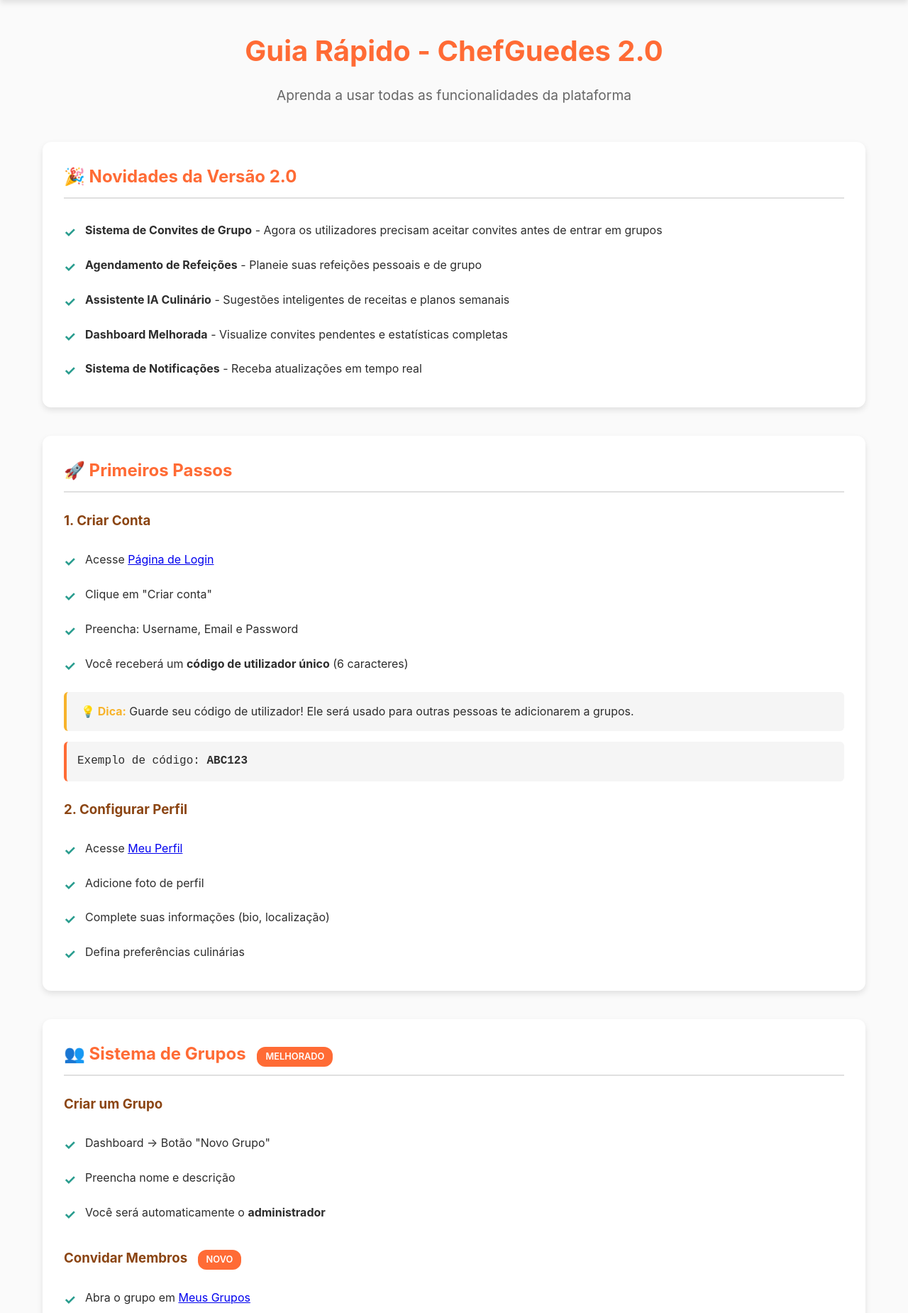
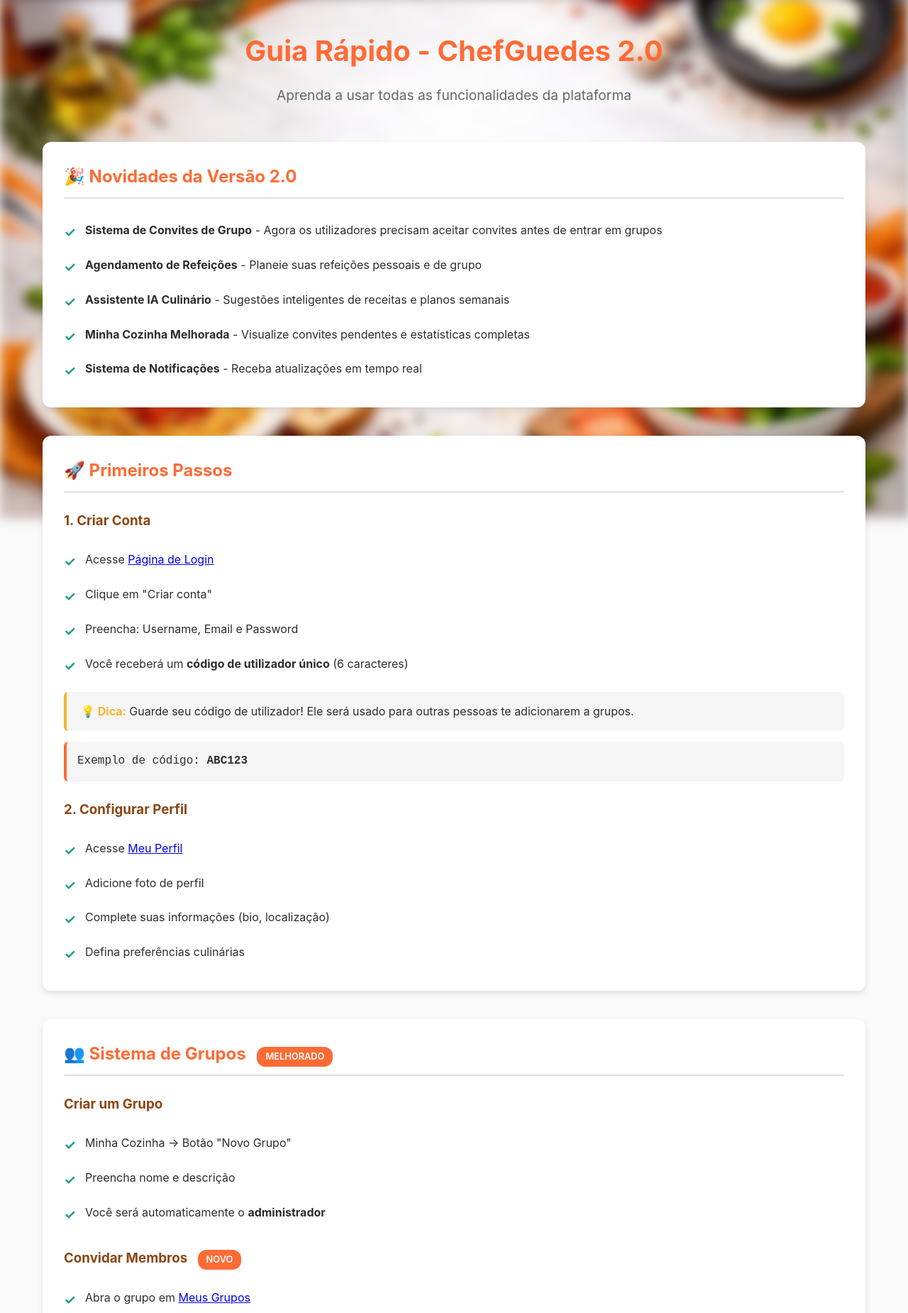
Before and after one commit to Igorguedes101448/SITE-GUEDES-OFICIAL, a PHP site: page /siteguedes/setup/guia-rapido.html in a window 1280 px wide. Shown: the part 70-1920 px from the top of the page at 71% size. Run offline with PHP 8.4, Linux system fonts and the light colour scheme.

Commit message:
igorguedes1234567
igorguedes1234567

```diff
--- a/css/styles.css
+++ b/css/styles.css
@@ -110,6 +110,23 @@ body {
     color: var(--text-primary);
     line-height: 1.6;
     transition: background-color 0.3s ease, color 0.3s ease;
+    position: relative;
+    min-height: 100vh;
+}
+
+body::before {
+    content: '';
+    position: fixed;
+    top: 0;
+    left: 0;
+    width: 100%;
+    height: 100%;
+    background-image: url('../images/fundo%20do%20site/fundo2.png');
+    background-size: cover;
+    background-position: center;
+    background-repeat: no-repeat;
+    filter: blur(8px);
+    z-index: -1;
 }
 
 /* ============================================
@@ -2235,6 +2252,15 @@ body {
     background-color: rgba(255, 107, 53, 0.1);
 }
 
+/* Ícone do sininho - preto no tema claro, branco no tema escuro */
+.notification-btn .bell-icon {
+    filter: grayscale(1) brightness(0);
+}
+
+[data-theme="dark"] .notification-btn .bell-icon {
+    filter: grayscale(1) brightness(2);
+}
+
 .notification-badge {
     position: absolute;
     top: 0;
--- a/js/main-api.js
+++ b/js/main-api.js
@@ -102,7 +102,7 @@ async function updateAuthMenu() {
                     </button>
                     <div class="user-dropdown" role="menu" aria-hidden="true">
                         <a href="${guiaPath}">Guia</a>
-                        <a href="${dashboardPath}">Dashboard</a>
+                        <a href="${dashboardPath}">Minha Cozinha</a>
                         <a href="${perfilPath}">Perfil</a>
                         <a href="#" onclick="logoutUser(); return false;">Sair</a>
                     </div>
--- a/js/main.js
+++ b/js/main.js
@@ -130,7 +130,7 @@ function updateAuthMenu() {
                 </button>
                 <div class="user-dropdown" role="menu" aria-hidden="true">
                     <a href="${guiaPath}">Guia</a>
-                    <a href="${dashboardPath}">Dashboard</a>
+                    <a href="${dashboardPath}">Minha Cozinha</a>
                     <a href="${perfilPath}">Perfil</a>
                     <a href="#" onclick="logoutUser(); return false;">Sair</a>
                 </div>
--- a/setup/guia-rapido.html
+++ b/setup/guia-rapido.html
@@ -108,7 +108,7 @@
                 <li><strong>Sistema de Convites de Grupo</strong> - Agora os utilizadores precisam aceitar convites antes de entrar em grupos</li>
                 <li><strong>Agendamento de Refeições</strong> - Planeie suas refeições pessoais e de grupo</li>
                 <li><strong>Assistente IA Culinário</strong> - Sugestões inteligentes de receitas e planos semanais</li>
-                <li><strong>Dashboard Melhorada</strong> - Visualize convites pendentes e estatísticas completas</li>
+                <li><strong>Minha Cozinha Melhorada</strong> - Visualize convites pendentes e estatísticas completas</li>
                 <li><strong>Sistema de Notificações</strong> - Receba atualizações em tempo real</li>
             </ul>
         </div>
@@ -148,7 +148,7 @@
 
             <h3>Criar um Grupo</h3>
             <ul class="guide-list">
-                <li>Dashboard → Botão "Novo Grupo"</li>
+                <li>Minha Cozinha → Botão "Novo Grupo"</li>
                 <li>Preencha nome e descrição</li>
                 <li>Você será automaticamente o <strong>administrador</strong></li>
             </ul>
@@ -164,7 +164,7 @@
 
             <h3>Responder a Convites <span class="feature-badge">NOVO</span></h3>
             <ul class="guide-list">
-                <li>Acesse a <a href="pages/dashboard.html">Dashboard</a></li>
+                <li>Acesse a <a href="pages/dashboard.html">Minha Cozinha</a></li>
                 <li>Veja a seção "Convites Pendentes"</li>
                 <li>Clique em ✓ para <strong>aceitar</strong></li>
                 <li>Clique em ✗ para <strong>recusar</strong></li>
@@ -182,7 +182,7 @@
 
             <h3>Agenda Pessoal</h3>
             <ul class="guide-list">
-                <li>Dashboard → "Agendar refeição"</li>
+                <li>Minha Cozinha → "Agendar refeição"</li>
                 <li>Escolha: Data, Hora, Tipo de refeição</li>
                 <li>Selecione uma receita (opcional)</li>
                 <li>Adicione notas (opcional)</li>
@@ -267,9 +267,9 @@
             </ul>
         </div>
 
-        <!-- Dashboard -->
+        <!-- Minha Cozinha -->
         <div class="guide-section">
-            <h2>📊 Dashboard <span class="feature-badge">MELHORADA</span></h2>
+            <h2>📊 Minha Cozinha <span class="feature-badge">MELHORADA</span></h2>
 
             <h3>O que você encontra:</h3>
             <ul class="guide-list">
@@ -282,7 +282,7 @@
             </ul>
 
             <div class="tip-box">
-                <strong>💡 Dica:</strong> A Dashboard é seu centro de controle. Visite regularmente para não perder nada!
+                <strong>💡 Dica:</strong> Minha Cozinha é seu centro de controle. Visite regularmente para não perder nada!
             </div>
         </div>
 
@@ -342,7 +342,7 @@
 
             <h3>Navegação Rápida:</h3>
             <div class="code-box">
-                Dashboard: /pages/dashboard.html<br>
+                Minha Cozinha: /pages/dashboard.html<br>
                 Grupos: /pages/grupos.html<br>
                 Perfil: /pages/perfil.html<br>
                 Nova Receita: /pages/nova-receita.html<br>
@@ -381,7 +381,7 @@
         <div class="guide-section" style="text-align: center; background: linear-gradient(135deg, var(--primary-color), var(--primary-dark)); color: white;">
             <h2 style="color: white; border-bottom: 2px solid rgba(255,255,255,0.3);">🎉 Pronto para Começar!</h2>
             <p style="font-size: 1.2rem; margin: 20px 0;">Aproveite todas as funcionalidades do ChefGuedes 2.0</p>
-            <a href="pages/dashboard.html" class="btn" style="background: white; color: var(--primary-color); margin-top: 20px; display: inline-block;">Ir para Dashboard</a>
+            <a href="pages/dashboard.html" class="btn" style="background: white; color: var(--primary-color); margin-top: 20px; display: inline-block;">Ir para Minha Cozinha</a>
         </div>
     </main>
 
```
Also changed, not shown: setup/guia.html (+4 -4 lines), tests/test-grupo-membro.html (+2 -2 lines), images/fundo do site/fundo2.png (added).
